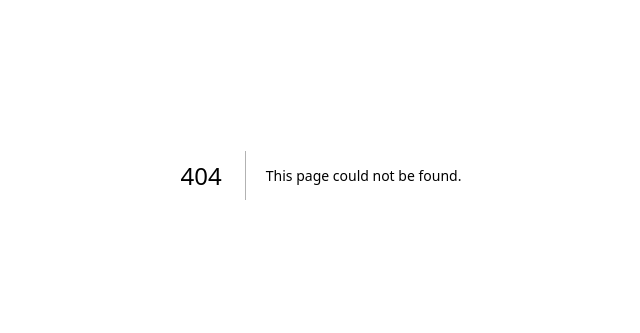
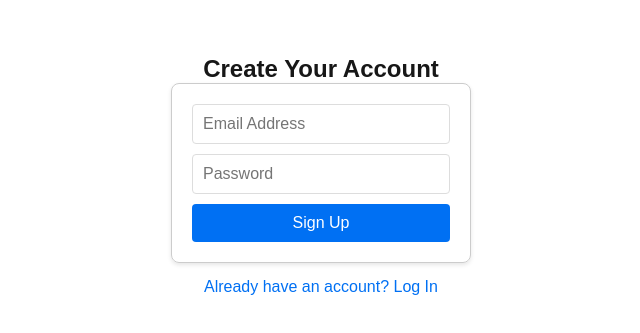
Before and after one commit to DhanukaPrabhashwara/SocialMediaAppAi, a Next.js app: page /SignUp in a window 1280 px wide. Before the commit this address had no page. Shown: the part 225-558 px from the top of the page, without its empty margins (319-959 px from the left). Built offline with nearby package versions, Linux system fonts and the light colour scheme.

Commit message:
authentication component is done

```diff
--- /dev/null
+++ b/pages/SignUp.jsx
@@ -0,0 +1,121 @@
+import { useState } from 'react';
+import Link from 'next/link';
+import { createUserWithEmailAndPassword } from 'firebase/auth';
+import { auth } from '../lib/firebase'; // Adjust path if your firebase.js is elsewhere
+
+const SignUp = () => {
+  // State hooks for form inputs, loading status, and messages
+  const [email, setEmail] = useState('');
+  const [password, setPassword] = useState('');
+  const [error, setError] = useState(null);
+  const [loading, setLoading] = useState(false);
+  const [success, setSuccess] = useState(false);
+
+  /**
+   * Handles the form submission to create a new user.
+   * @param {React.FormEvent<HTMLFormElement>} e - The form event.
+   */
+  const handleSignUp = async (e) => {
+    e.preventDefault(); // Prevent default form submission behavior
+    setLoading(true);
+    setError(null);
+    setSuccess(false);
+
+    // Basic validation
+    if (!email || !password) {
+      setError('Please enter both email and password.');
+      setLoading(false);
+      return;
+    }
+
+    try {
+      // Use the Firebase auth function to create a user
+      const userCredential = await createUserWithEmailAndPassword(auth, email, password);
+      const user = userCredential.user;
+
+      // On success
+      console.log('Successfully created user with UID:', user.uid);
+      setSuccess(true);
+      setEmail('');
+      setPassword('');
+
+    } catch (err) {
+      // Handle specific Firebase errors
+      let friendlyError = 'Failed to create an account. Please try again.';
+      if (err.code === 'auth/email-already-in-use') {
+        friendlyError = 'This email address is already in use by another account.';
+      } else if (err.code === 'auth/weak-password') {
+        friendlyError = 'The password is too weak. It should be at least 6 characters long.';
+      } else if (err.code === 'auth/invalid-email') {
+        friendlyError = 'The email address is not valid.';
+      }
+      console.error("Firebase SignUp Error:", err);
+      setError(friendlyError);
+    } finally {
+      // Reset loading state regardless of outcome
+      setLoading(false);
+    }
+  };
+
+  // Basic inline styles for the component
+  const styles = {
+    container: { display: 'flex', flexDirection: 'column', alignItems: 'center', justifyContent: 'center', minHeight: '100vh', fontFamily: 'sans-serif' },
+    form: { display: 'flex', flexDirection: 'column', width: '300px', padding: '20px', border: '1px solid #ccc', borderRadius: '8px', boxShadow: '0 2px 4px rgba(0,0,0,0.1)' },
+    input: { marginBottom: '10px', padding: '10px', fontSize: '16px', border: '1px solid #ddd', borderRadius: '4px' },
+    button: { padding: '10px', fontSize: '16px', backgroundColor: '#0070f3', color: 'white', border: 'none', borderRadius: '4px', cursor: 'pointer' },
+    buttonDisabled: { backgroundColor: '#ccc', cursor: 'not-allowed' },
+    message: { marginTop: '15px', padding: '10px', borderRadius: '4px', width: '100%', textAlign: 'center' },
+    error: { backgroundColor: '#ffdddd', border: '1px solid #ffaaaa', color: '#d8000c' },
+    success: { backgroundColor: '#ddffdd', border: '1px solid #aaffaa', color: '#005500' },
+    link: { marginTop: '15px', color: '#0070f3', textDecoration: 'none' }
+  };
+
+  return (
+    <div style={styles.container}>
+      <h2>Create Your Account</h2>
+      <form onSubmit={handleSignUp} style={styles.form}>
+        <input
+          type="email"
+          value={email}
+          onChange={(e) => setEmail(e.target.value)}
+          placeholder="Email Address"
+          required
+          style={styles.input}
+        />
+        <input
+          type="password"
+          value={password}
+          onChange={(e) => setPassword(e.target.value)}
+          placeholder="Password"
+          required
+          style={styles.input}
+        />
+        <button
+          type="submit"
+          disabled={loading}
+          style={{ ...styles.button, ...(loading ? styles.buttonDisabled : {}) }}
+        >
+          {loading ? 'Creating Account...' : 'Sign Up'}
+        </button>
+      </form>
+
+      {/* Display success or error messages */}
+      {success && (
+        <div style={{...styles.message, ...styles.success}}>
+          Account created successfully! You can now log in.
+        </div>
+      )}
+      {error && (
+        <div style={{...styles.message, ...styles.error}}>
+          {error}
+        </div>
+      )}
+
+      <Link href="/Login" style={styles.link}>
+        Already have an account? Log In
+      </Link>
+    </div>
+  );
+};
+
+export default SignUp;
```
Also changed, not shown: pages/Login.jsx (added, +108 -0 lines), 1 other file (tests, documents, lock files or other folders).
